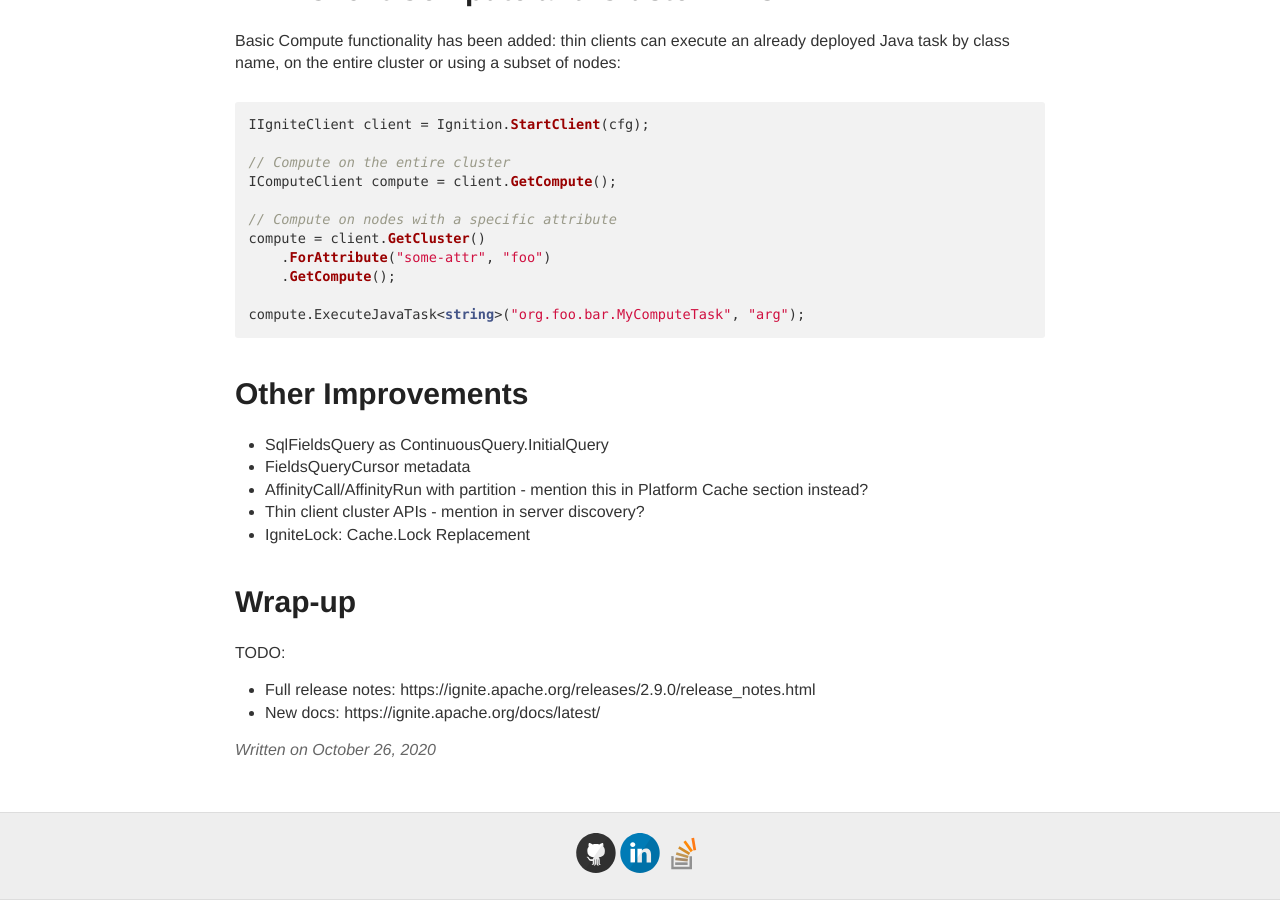
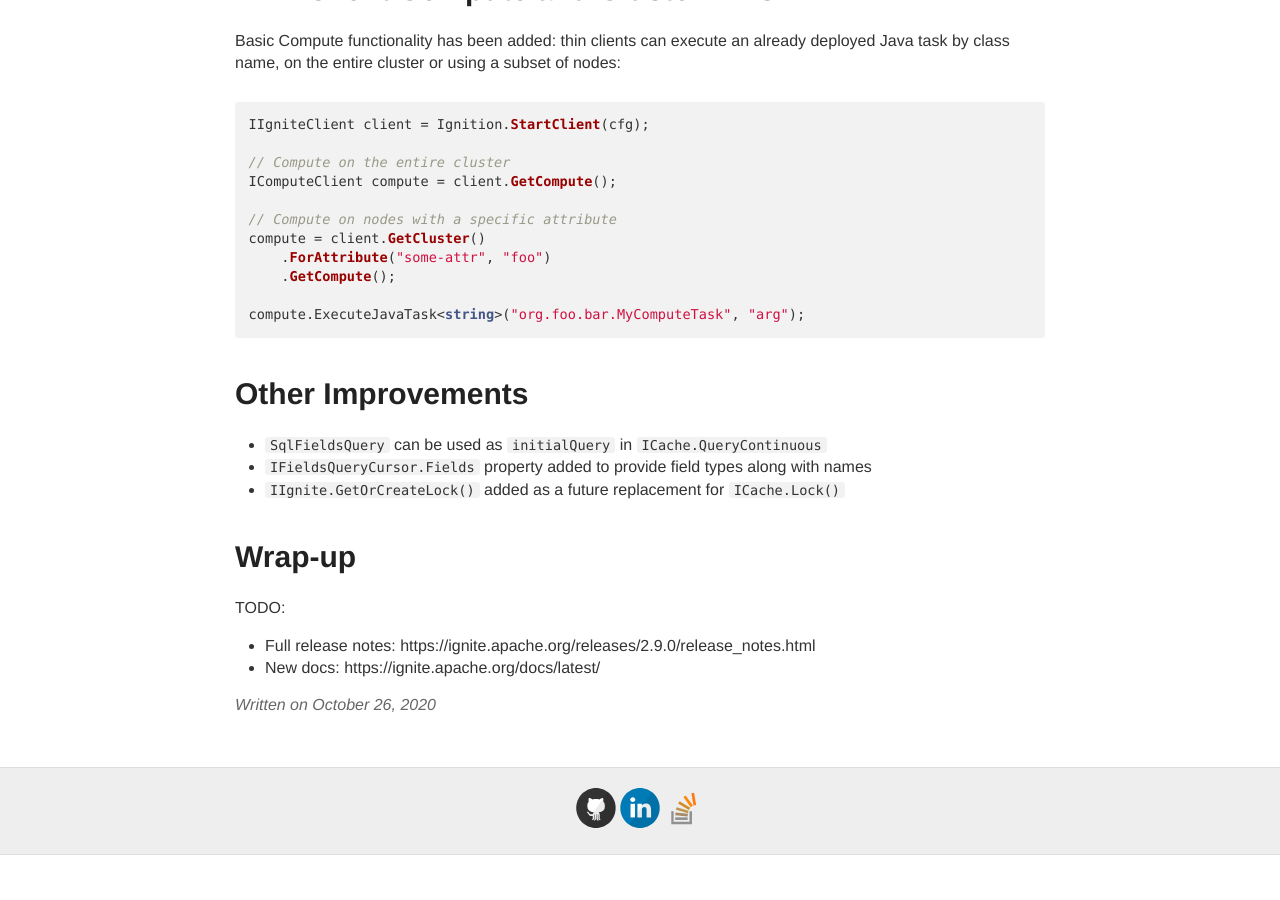
Before and after one commit to ptupitsyn/ptupitsyn.github.io, a Jekyll site: the page built from _posts/2020-10-26-Whats-New-In-Ignite-Net-2.9.md, in a window 1280 px wide and 900 px high, scrolled down 3965 px. Built offline with Jekyll 4.4.1, drawn with Linux system fonts in a browser that asks for light colours; comment, search, counter and statistics services are not loaded; after the commit the page ends 4820 px from its top, so only the background shows below that.

Commit message:
Other improvements

````diff
--- a/_posts/2020-10-26-Whats-New-In-Ignite-Net-2.9.md
+++ b/_posts/2020-10-26-Whats-New-In-Ignite-Net-2.9.md
@@ -178,13 +178,12 @@ compute = client.GetCluster()
 compute.ExecuteJavaTask<string>("org.foo.bar.MyComputeTask", "arg");
 ```
 
+
 # Other Improvements
 
-* SqlFieldsQuery as ContinuousQuery.InitialQuery
-* FieldsQueryCursor metadata
-* AffinityCall/AffinityRun with partition - mention this in Platform Cache section instead?
-* Thin client cluster APIs - mention in server discovery?
-* IgniteLock: Cache.Lock Replacement
+* `SqlFieldsQuery` can be used as `initialQuery` in `ICache.QueryContinuous`
+* `IFieldsQueryCursor.Fields` property added to provide field types along with names
+* `IIgnite.GetOrCreateLock()` added as a future replacement for `ICache.Lock()`
 
 
 # Wrap-up
````
